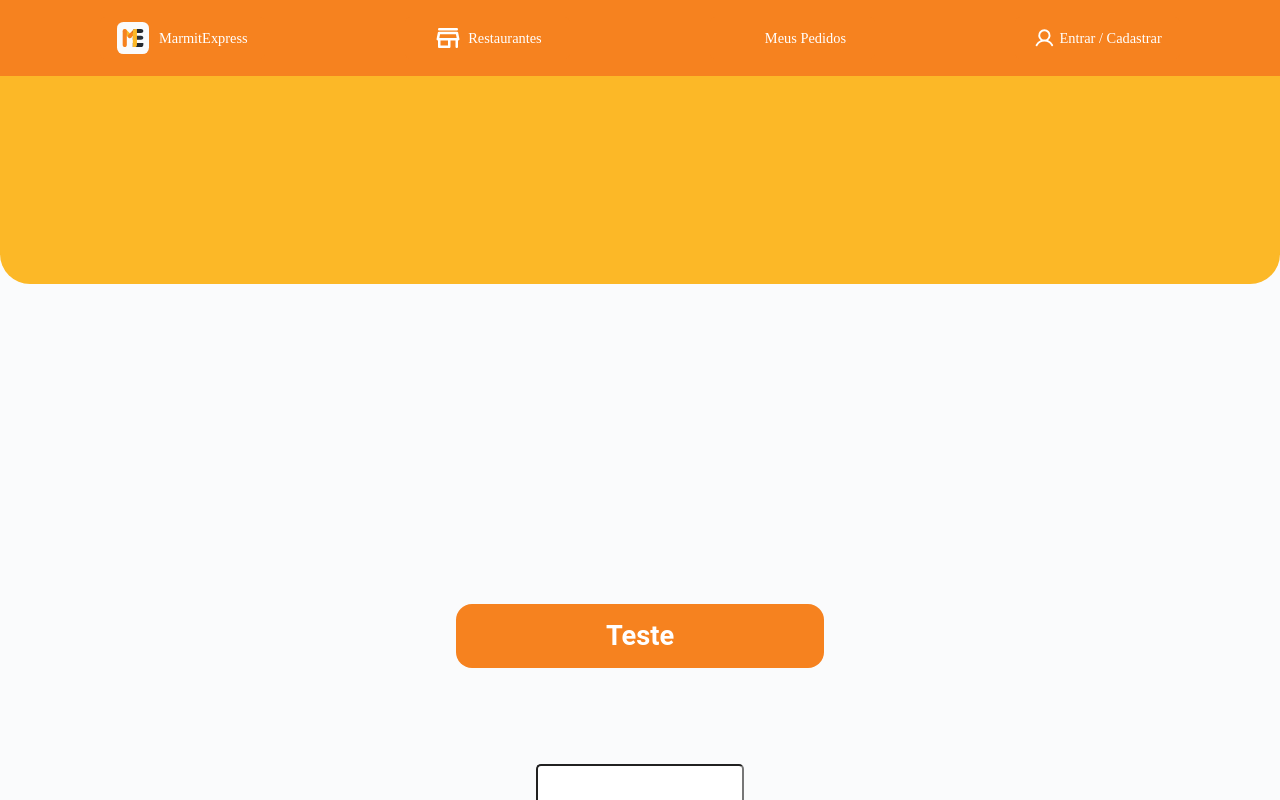
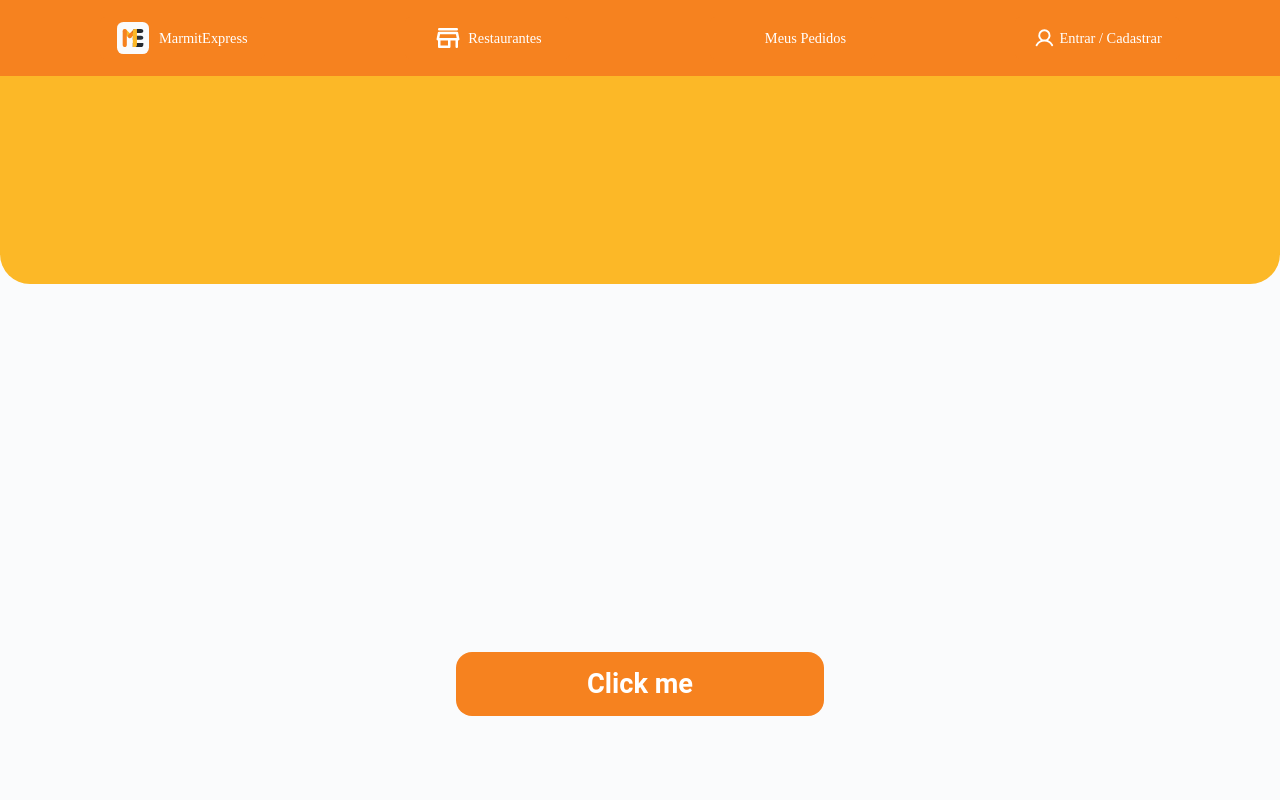
Before and after one commit to RobertoPSF/MarmitExpress, a React (Vite) app in the folder front/: page /blank in a window 1280 px wide. Shown: the top 800 px of the page. Built offline with nearby package versions, Linux system fonts and the light colour scheme; some icons are missing; what google-fonts would draw is missing.

Commit message:
Change structure

```diff
--- a/front/src/pages/BlankPage/index.tsx
+++ b/front/src/pages/BlankPage/index.tsx
@@ -1,12 +1,10 @@
 import { BlankPageContainer } from './styles';
-import { Button } from '../../components/OrangeButton/styles';
-import Input from '../../components/InputComponent';
+import  Button  from '../../components/ButtonComponent';
 
-export default function BlankPage (){
+export default function BlankPage() {
   return (
     <BlankPageContainer>
-     <Button>Teste</Button>
-      <Input />
+      <Button>Click me</Button>
     </BlankPageContainer>
   );
 }
```
Also changed, not shown: front/src/components/GetPhone_PopUp/index.tsx (+5 -5 lines), front/src/components/ButtonComponent/index.tsx (renamed from front/src/components/OrangeButton/index.tsx), front/src/components/ButtonComponent/styles.tsx (renamed from front/src/components/OrangeButton/styles.tsx).
